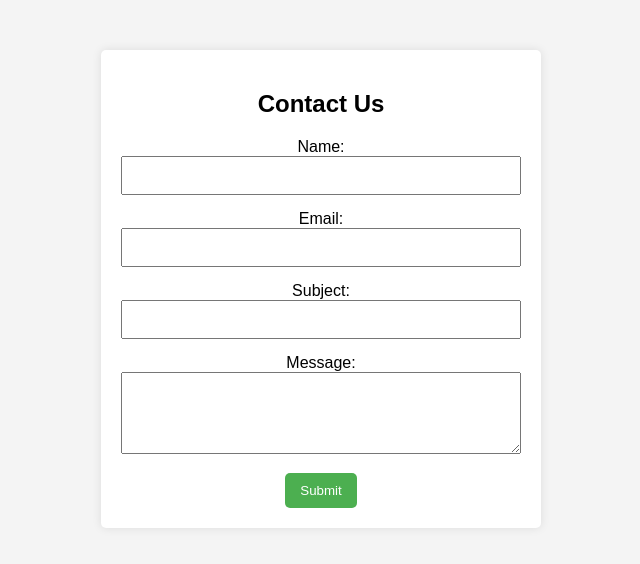
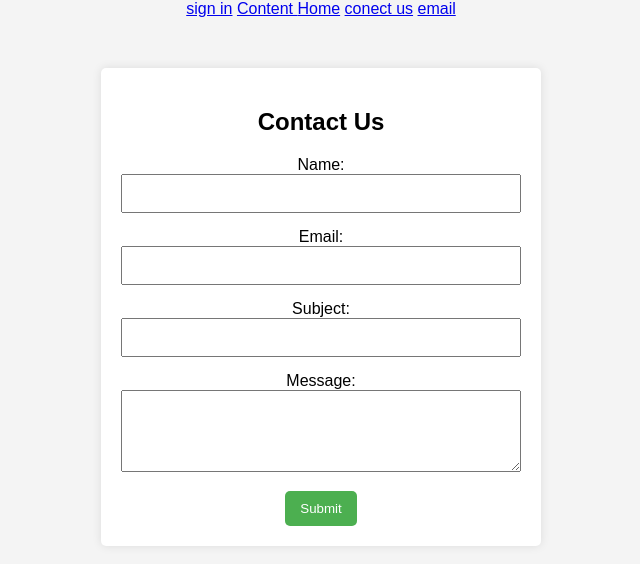
Before and after one commit to Ahmedadel200066/MyEducation_Website, a plain HTML site: page conect us.html in a window 1280 px wide. Shown: the whole page, without its empty margins (319-959 px from the left). Drawn offline with Linux system fonts and the light colour scheme.

Commit message:
banner edit

```diff
--- a/conect us.html
+++ b/conect us.html
@@ -45,6 +45,13 @@
     </style>
 </head>
 <body>
+    <div class="banner">
+        <a href="sign in.html" class="button button1">sign in</a>
+        <a href="Content .html" class="button button2">Content </a>
+        <a href="Home.html" class="button button2">Home</a>
+        <a href="conect us.html" class="button button2">conect us</a>
+        <a href="mailto:medo.adel200@gmail.com" class="button button2">email</a>
+      </div>
 
     <form action="process-contact.php" method="post">
         <h2>Contact Us</h2>
```
